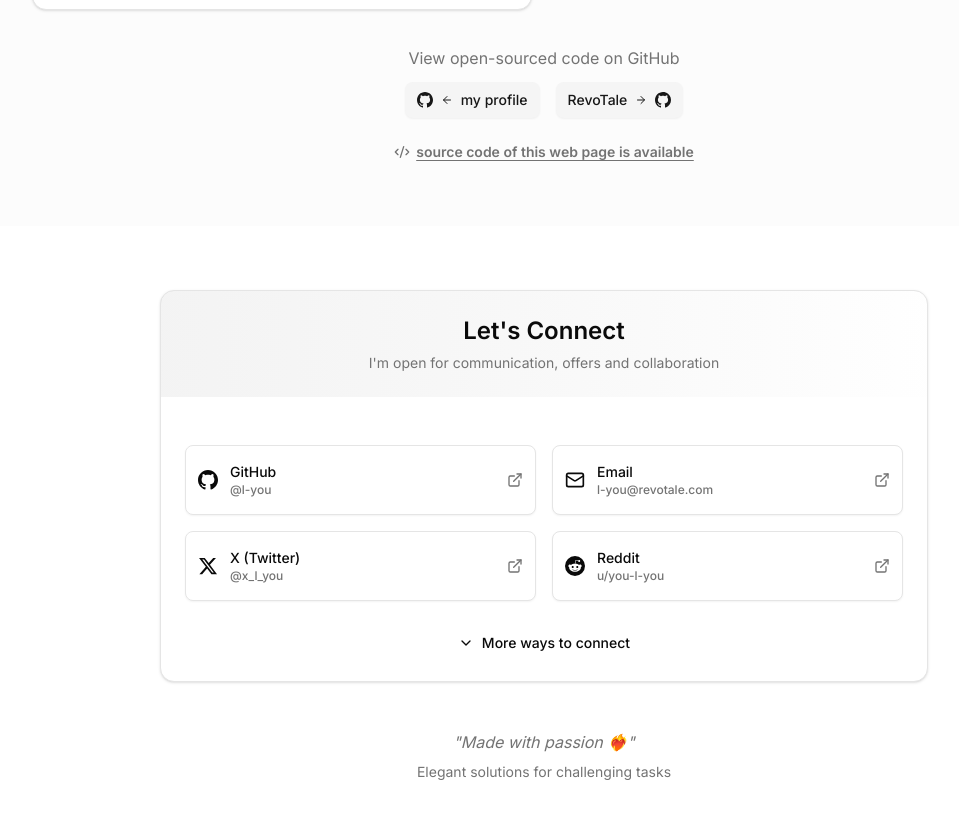
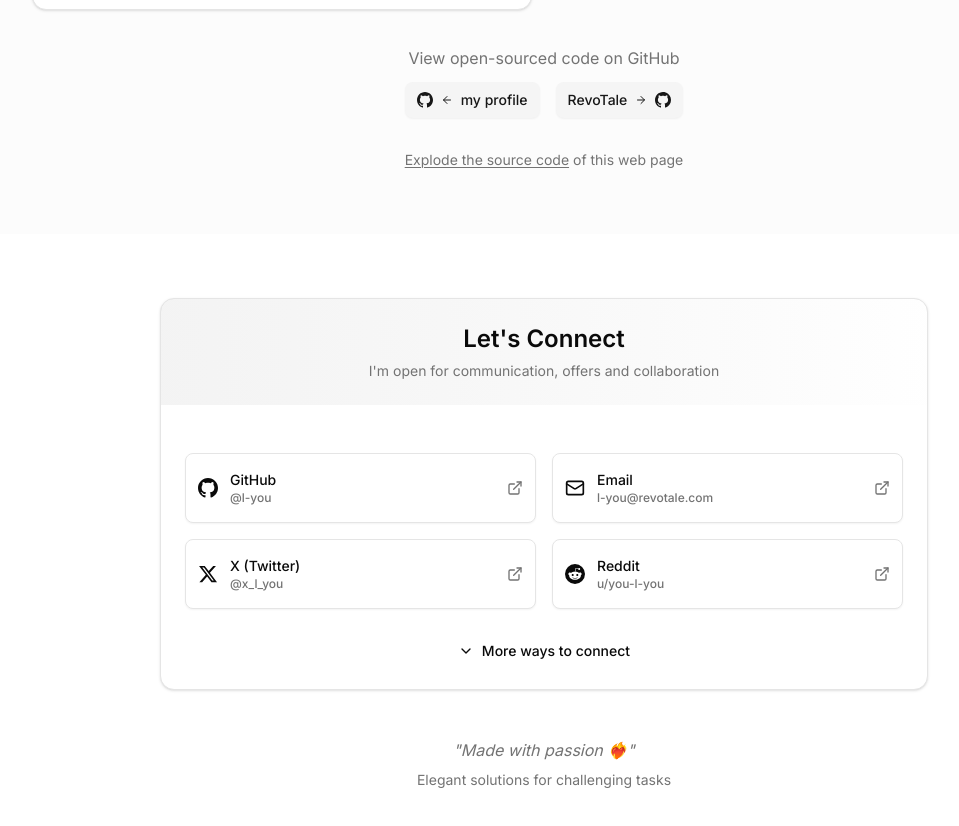
Before and after one commit to l-you/about-me, a Next.js app: page / in a window 1280 px wide. Shown: the part 2497-3323 px from the top of the page, without its empty margins (96-1055 px from the left). Built offline with nearby package versions, Linux system fonts and the light colour scheme.

Commit message:
feat: improve UX of the link to source code

```diff
--- a/src/about-me/AboutMeContent.tsx
+++ b/src/about-me/AboutMeContent.tsx
@@ -252,14 +252,15 @@ const AboutMeContent: FunctionComponent = () => {
 								</Link>
 							</Button>
 							</div>
-								<Link
-							href="https://github.com/l-you/about-me"
-							target="_blank"
-							rel="noopener noreferrer"
-							className="mt-4 inline-flex items-center gap-1.5 text-sm font-semibold text-muted-foreground underline decoration-1 underline-offset-3 transition-all hover:text-primary hover:decoration-2">
-							<Code2 className="size-4" />
-							<span>source code of this web page is available</span>
-						</Link>
+								<p className="mt-6 text-sm text-muted-foreground">
+									<Link
+								href="https://github.com/l-you/about-me"
+								target="_blank"
+								rel="noopener noreferrer"
+								className="underline decoration-1 underline-offset-2 transition-colors hover:text-foreground">
+								Explode the source code
+							</Link> of this web page
+								</p>
 						</div>
 					</div>
 				</div>
```
